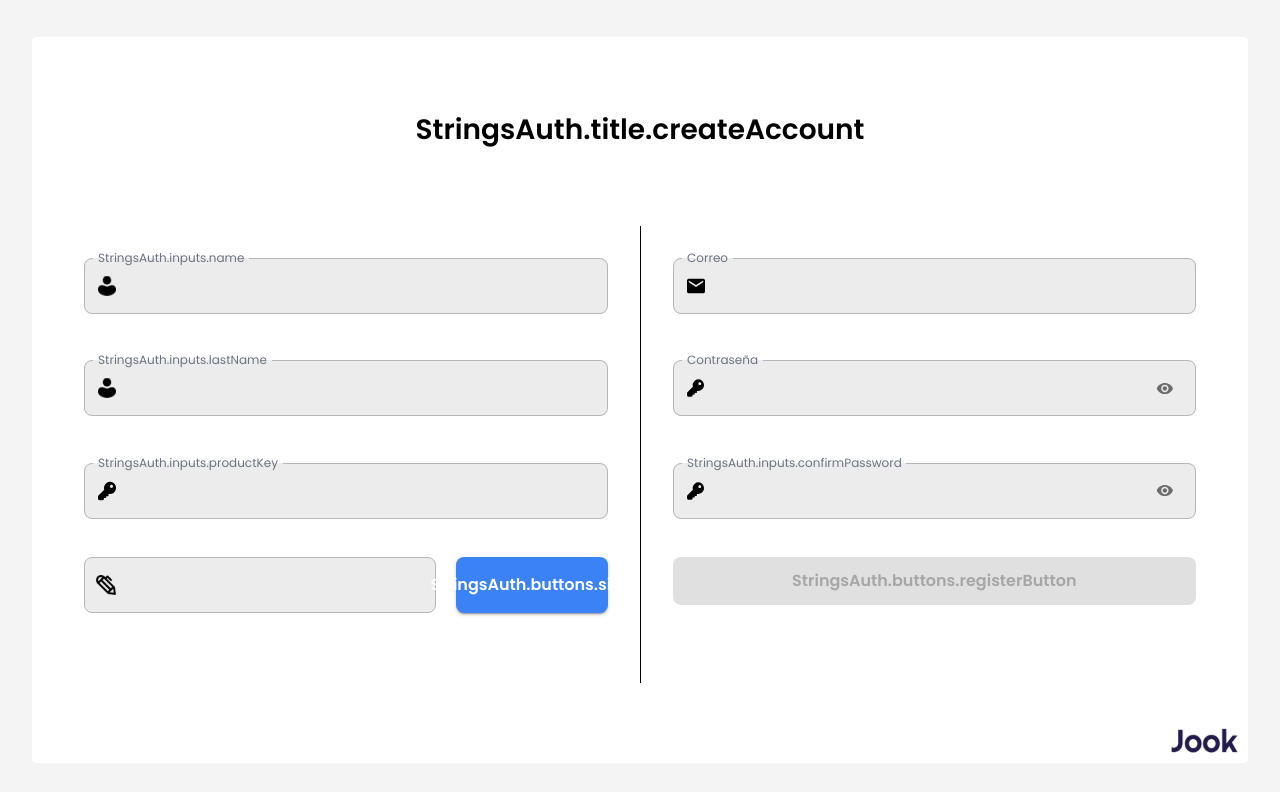
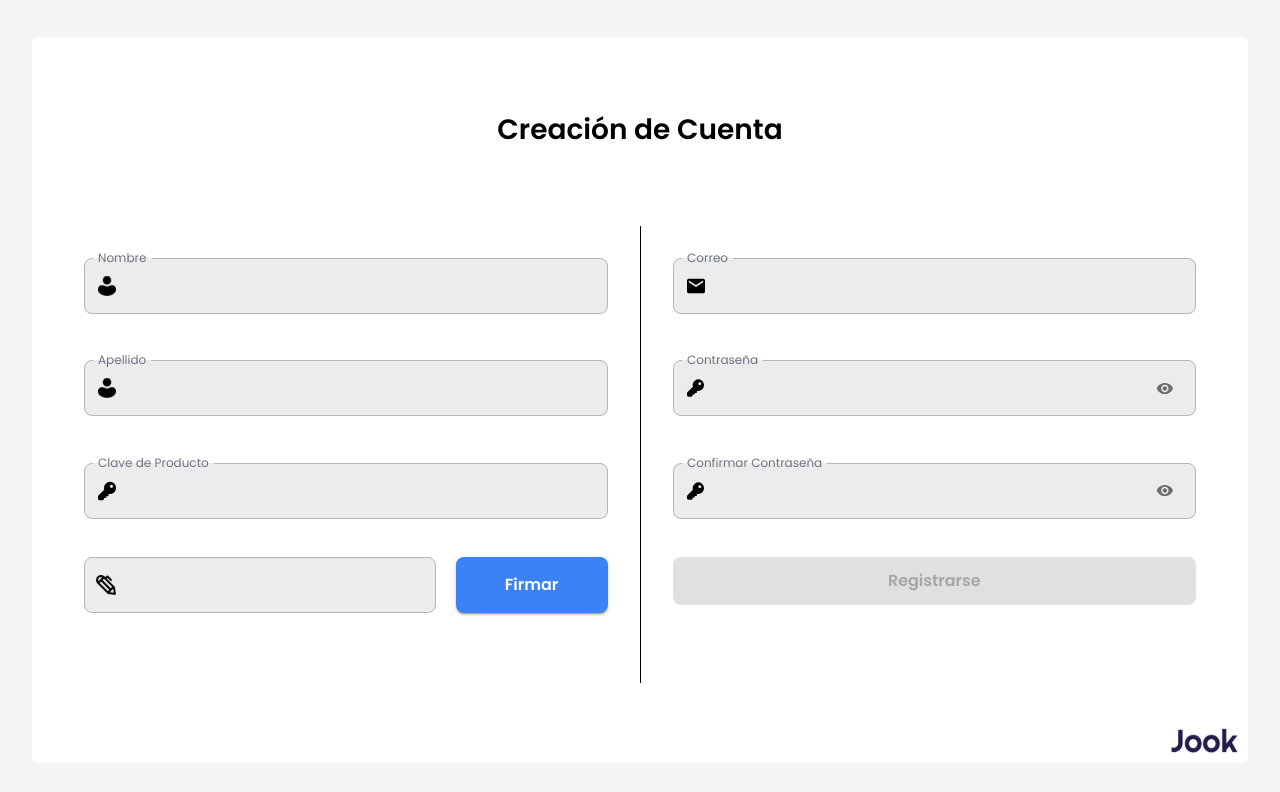
Before and after one commit to Jookcuc/SistemaFirmas, a React (Vite) app: page /auth/register in a window 1280 px wide. Shown: the top 792 px of the page. Built offline with nearby package versions, Linux system fonts and the light colour scheme.

Commit message:
Fix: Fixed the i18 of the Register Page

```diff
--- a/src/core/strings/TextRegister/index.tsx
+++ b/src/core/strings/TextRegister/index.tsx
@@ -1,3 +1,56 @@
 export const StringsRegister = {
-
+  "StringsRegister":{
+    "title": {
+      "createAccount": "Creación de Cuenta",
+    },
+    "steps": {
+      "personalData": "Datos Personales",
+      "accessData": "Datos de Acceso"
+    },
+    "buttons": {
+      "sign": "Firmar",
+      "next": "Siguiente",
+      "registerButton": "Registrarse"
+    },
+    "inputs": {
+      "name": "Nombre",
+      "lastName": "Apellido",
+      "productKey": "Clave de Producto",
+      "email": "Correo",
+      "password": "Contraseña",
+      "confirmPassword": "Confirmar Contraseña",
+    },
+    "required": {
+      "name": "El nombre es obligatorio",
+      "lastName": "El apellido es obligatorio",
+      "productKey": "La clave del producto es obligatoria",
+      "sign": "La firma es obligatoria",
+      "email": "El correo electrónico es obligatorio",
+      "password": "La contraseña es obligatoria",
+      "confirmPassword": "El campo Confirmar Contraseña es obligatorio"
+    },
+    "rules":{
+      "name":{
+        "minLength": "El nombre debe tener más de 2 caracteres"
+      },
+      "lastName": {
+        "minLength": "El apellido debe tener más de 2 caracteres"
+      },
+      "productKey": {
+        "isValid": "Ingrese una clave de producto valida",
+      },
+      "email":{
+        "isValid": "Por favor, ingrese un email valido"
+      },
+      "password":{
+        "minLength": "La contraseña debe tener al menos 8 caracteres",
+        "maxLength": "La contraseña debe tener como maximo 127 caracteres",
+        "number": "La contraseña debe de contener al menos un número",
+        "symbol": "La contraseña debe tener al menos un simbolo"
+      },
+      "confirmPassword":{
+        "equals": "Las contraseñas son distintas"
+      }
+    }
+  }
 }
--- a/src/module/Auth/pages/Register/index.tsx
+++ b/src/module/Auth/pages/Register/index.tsx
@@ -16,8 +16,8 @@ export const RegisterPage = () => {
   const { t } = useTranslation();
 
   const steps = [
-    t("StringsAuth.steps.personalData"),
-    t("StringsAuth.steps.accessData")
+    t("StringsRegister.steps.personalData"),
+    t("StringsRegister.steps.accessData")
   ];
 
   const {
@@ -72,7 +72,7 @@ export const RegisterPage = () => {
   }, [name, lastName, productKey, signature]);
 
   useEffect(() => {
-    register("signature", { required: t("StringsAuth.required.signRequired") });
+    register("signature", { required: t("StringsRegister.required.sign") });
   }, [register])
 
   const sign = (signature: string) => {
@@ -128,19 +128,19 @@ export const RegisterPage = () => {
   };
 
   return (
-    <LoginLayout title={t("StringsAuth.title.createAccount")} className="backgroundLayout">
+    <LoginLayout title={t("StringsRegister.title.createAccount")} className="backgroundLayout">
       <Box component="form" sx={{ display: "flex", paddingTop: "0" }} onSubmit={onSubmit} noValidate>
         <Box className="formStep" sx={{ display: activeStep === 0 ? "flex" : "none" }}>
           <Input
             id="name"
             name="name"
-            label={t("StringsAuth.inputs.name")}
+            label={t("StringsRegister.inputs.name")}
             icon={UserIcon}
             control={control}
             rules={{
-              required: t("StringsAuth.required.nameRequired"),
+              required: t("StringsRegister.required.name"),
               validate: (value: string) => {
-                return (value.length < 2) ? t("StringsAuth.validations.nameLength") : true
+                return (value.length < 2) ? t("StringsRegister.rules.name.minLength") : true
               }
             }}
           />
@@ -148,13 +148,13 @@ export const RegisterPage = () => {
           <Input
             id="lastName"
             name="lastName"
-            label={t("StringsAuth.inputs.lastName")}
+            label={t("StringsRegister.inputs.lastName")}
             icon={UserIcon}
             control={control}
             rules={{
-              required: t("StringsAuth.required.lastNameRequired"),
+              required: t("StringsRegister.required.lastName"),
               validate: (value: string) => {
-                return (value.length < 2) ? t("StringsAuth.validations.lastNameLength") : true
+                return (value.length < 2) ? t("StringsRegister.rules.lastName.minLength") : true
               }
             }}
           />
@@ -162,13 +162,13 @@ export const RegisterPage = () => {
           <Input
             id="key"
             name="productKey"
-            label={t("StringsAuth.inputs.productKey")}
+            label={t("StringsRegister.inputs.productKey")}
             icon={KeyIcon}
             control={control}
             rules={{
-              required: t("StringsAuth.required.productKeyRequired"),
+              required: t("StringsRegister.required.productKey"),
               validate: (value: string) => {
-                return (value.length < 2) ? t("StringsAuth.validations.productKeyLength") : true
+                return (value.length < 2) ? t("StringsRegister.rules.productKey.isValid") : true
               }
             }}
           />
@@ -203,7 +203,7 @@ export const RegisterPage = () => {
               </Box>
 
               <Button variant="contained" onClick={handleOpen} sx={{ width: "30%" }}>
-                {t("StringsAuth.buttons.sign")}
+                {t("StringsRegister.buttons.sign")}
               </Button>
             </Box>
 
@@ -224,7 +224,7 @@ export const RegisterPage = () => {
             className="stepperRegister"
             disabled={!name || !lastName || !productKey || !signature}
           >
-            {t("StringsAuth.buttons.next")}
+            {t("StringsRegister.buttons.next")}
           </Button>
         </Box>
 
@@ -242,15 +242,15 @@ export const RegisterPage = () => {
           <Input
             id="email"
             name="email"
-            label={t("StringsAuth.inputs.email")}
+            label={t("StringsRegister.inputs.email")}
             type="email"
             icon={EmailIcon}
             control={control}
             rules={{
-              required: t("StringsAuth.required.emailObligatory"),
+              required: t("StringsRegister.required.email"),
               pattern: {
                 value: /^[A-Z0-9._%+-]+@[A-Z0-9.-]+\.[A-Z]{2,}$/i,
-                message: t("StringsAuth.validations.emailValid")
+                message: t("StringsRegister.rules.email.isValid")
               }
             }}
           />
@@ -258,27 +258,27 @@ export const RegisterPage = () => {
           <Input
             id="password"
             name="password"
-            label={t("StringsAuth.inputs.password")}
+            label={t("StringsRegister.inputs.password")}
             type="password"
             icon={KeyIcon}
             control={control}
             rules={{
-              required: t("StringsAuth.required.passwordObligatory"),
+              required: t("StringsRegister.required.password"),
               minLength: {
                 value: 8,
-                message: t("StringsAuth.validations.passwordMinLength")
+                message: t("StringsRegister.rules.password.minLength")
               },
               maxLength: {
                 value: 127,
-                message: t("StringsAuth.validations.passwordMaxLength")
+                message: t("StringsRegister.rules.password.maxLength")
               },
               validate: (value: string) => {
                 if (!/\d/.test(value)) {
-                  return t("StringsAuth.validations.passwordNumber")
+                  return t("StringsRegister.rules.password.number")
                 }
 
                 if (!/[\W_]/.test(value)) {
-                  return t("StringsAuth.validations.passwordSymbol")
+                  return t("StringsRegister.rules.password.symbol")
                 }
               }
             }}
@@ -287,15 +287,15 @@ export const RegisterPage = () => {
           <Input
             id="confirmPassword"
             name="confirmPassword"
-            label={t("StringsAuth.inputs.confirmPassword")}
+            label={t("StringsRegister.inputs.confirmPassword")}
             type="password"
             icon={KeyIcon}
             control={control}
             rules={{
-              required: t("StringsAuth.required.confirmPasswordRequired"),
+              required: t("StringsRegister.required.confirmPassword"),
               validate: (value: string) => {
                 if (value !== password) {
-                  return t("StringsAuth.validations.confirmPassword")
+                  return t("StringsRegister.rules.confirmPassword.equals")
                 }
               }
             }}
@@ -306,7 +306,7 @@ export const RegisterPage = () => {
             variant="contained"
             disabled={!name || !lastName || !productKey || !signature || !email || !password || !confirmPassword}
           >
-            {t("StringsAuth.buttons.registerButton")}
+            {t("StringsRegister.buttons.registerButton")}
           </Button>
         </Box>
       </Box>
```
